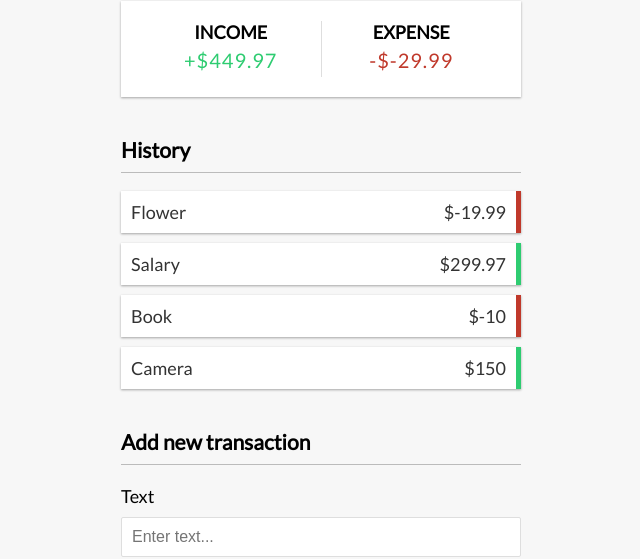
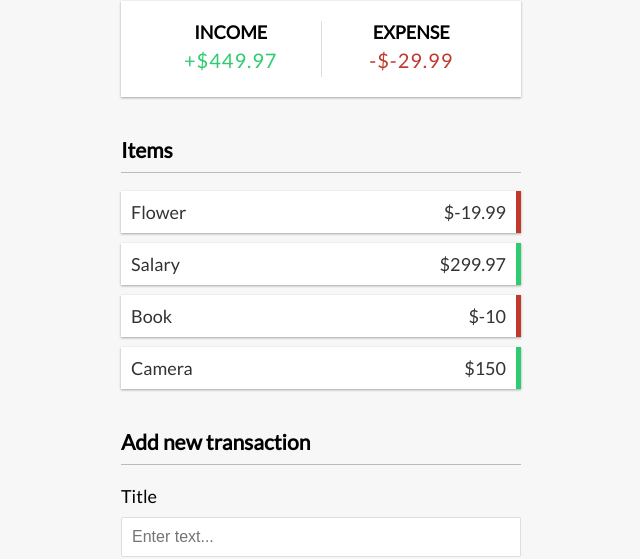
Before and after one commit to BrandonWingerAir/expenses-vue-composition-api, a Vue app: page / in a window 1280 px wide. Shown: the part 170-729 px from the top of the page, without its empty margins (319-959 px from the left). Built offline with nearby package versions, Linux system fonts and the light colour scheme.

Commit message:
setup add transaction data and error toast alerts

```diff
--- a/package.json
+++ b/package.json
@@ -8,7 +8,8 @@
     "preview": "vite preview"
   },
   "dependencies": {
-    "vue": "^3.3.4"
+    "vue": "^3.3.4",
+    "vue-toastification": "^2.0.0-rc.5"
   },
   "devDependencies": {
     "@vitejs/plugin-vue": "^4.4.0",
--- a/src/components/AddTransaction.vue
+++ b/src/components/AddTransaction.vue
@@ -1,18 +1,40 @@
 <template>
   <h3>Add new transaction</h3>
 
-  <form id="form">
+  <form id="form" @submit.prevent="onSubmit">
     <div class="form-control">
-      <label for="text">Text</label>
-      <input type="text" id="text" placeholder="Enter text..." />
+      <label for="text">Title</label>
+      <input type="text" id="text" v-model="text" placeholder="Enter text..." />
     </div>
     <div class="form-control">
       <label for="amount"
         >Amount <br />
         (negative - expense, positive - income)</label
       >
-      <input type="number" id="amount" placeholder="Enter amount..." />
+      <input type="text" v-model="amount" id="amount" placeholder="Enter amount..." />
     </div>
     <button class="btn">Add transaction</button>
   </form>
 </template>
+
+<script setup>
+import {ref} from 'vue';
+import {useToast} from 'vue-toastification';
+
+const text = ref('');
+const amount = ref('');
+
+const toast = useToast();
+
+const onSubmit = () => {
+  if (!text.value || !amount.value) {
+    toast.error('All fields must be filled out.');
+    return;
+  }
+
+  console.log(text.value, amount.value);
+
+  text.value = '';
+  amount.value = '';
+}
+</script>
--- a/src/components/TransactionList.vue
+++ b/src/components/TransactionList.vue
@@ -1,5 +1,5 @@
 <template>
-  <h3>History</h3>
+  <h3>Items</h3>
 
   <ul id="list" class="list">
     <li
```
Also changed, not shown: src/main.js (+10 -4 lines), 1 other file (tests, documents, lock files or other folders).
